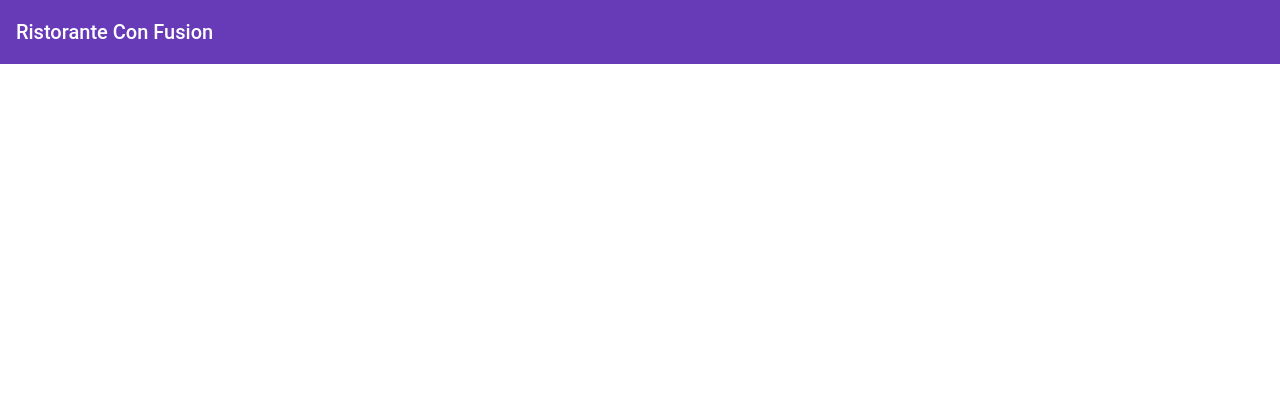
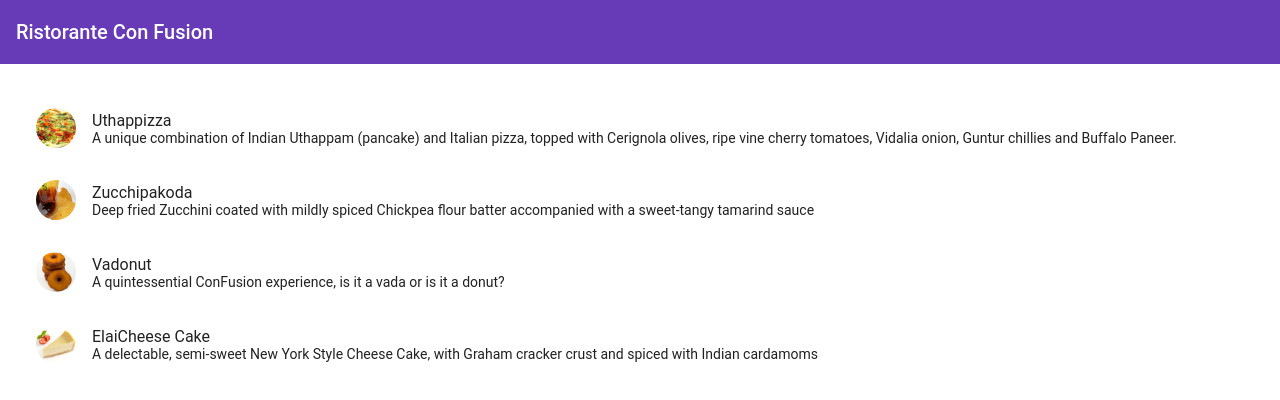
Before and after one commit to dravel04/conFusion, an Angular app: page / in a window 1280 px wide. Shown: the top 400 px of the page. Built offline with nearby package versions, Linux system fonts and the light colour scheme.

Commit message:
Create a first view of our app: some picture with info as list

```diff
--- a/src/app/app.component.html
+++ b/src/app/app.component.html
@@ -1 +1,3 @@
 <mat-toolbar color="primary"> <span>Ristorante Con Fusion</span> </mat-toolbar>
+
+<app-menu></app-menu>
--- a/src/app/app.module.ts
+++ b/src/app/app.module.ts
@@ -2,6 +2,7 @@
 import { NgModule } from '@angular/core';
 import { BrowserAnimationsModule } from '@angular/platform-browser/animations';
 import { MatToolbarModule } from '@angular/material/toolbar';
+import { MatListModule } from '@angular/material/list';
 import { FlexLayoutModule } from '@angular/flex-layout';
 
 import { AppComponent } from './app.component';
@@ -17,6 +18,7 @@
     BrowserModule,
     BrowserAnimationsModule,
     MatToolbarModule,
+    MatListModule,
     FlexLayoutModule
   ],
   providers: [],
--- a/src/app/menu/menu.component.html
+++ b/src/app/menu/menu.component.html
@@ -1 +1,15 @@
-<p>menu works!</p>
+<div class="container"
+    fxLayout="column"
+    fxLayoutGap="10px">
+
+    <mat-list fxFlex>
+        <mat-list-item *ngFor="let dish of dishes">
+            <img matListAvatar src={{dish.image}} alt={{dish.name}}>
+            <h1 matLine> {{dish.name}} </h1>
+            <p matLine>
+                <span> {{dish.description}} </span>
+            </p>
+        </mat-list-item>
+    </mat-list>
+
+</div>
--- a/src/app/menu/menu.component.ts
+++ b/src/app/menu/menu.component.ts
@@ -1,4 +1,5 @@
 import { Component, OnInit } from '@angular/core';
+import { Dish } from '../shared/dish';
 
 @Component({
   selector: 'app-menu',
@@ -7,6 +8,50 @@
 })
 export class MenuComponent implements OnInit {
 
+  dishes: Dish[] = [
+    {
+      id: '0',
+      name: 'Uthappizza',
+      image: '/assets/images/uthappizza.png',
+      category: 'mains',
+      featured: true,
+      label: 'Hot',
+      price: '4.99',
+      // tslint:disable-next-line:max-line-length
+      description: 'A unique combination of Indian Uthappam (pancake) and Italian pizza, topped with Cerignola olives, ripe vine cherry tomatoes, Vidalia onion, Guntur chillies and Buffalo Paneer.'
+    },
+    {
+      id: '1',
+      name: 'Zucchipakoda',
+      image: '/assets/images/zucchipakoda.png',
+      category: 'appetizer',
+      featured: false,
+      label: '',
+      price: '1.99',
+      description: 'Deep fried Zucchini coated with mildly spiced Chickpea flour batter accompanied with a sweet-tangy tamarind sauce'
+    },
+    {
+      id: '2',
+      name: 'Vadonut',
+      image: '/assets/images/vadonut.png',
+      category: 'appetizer',
+      featured: false,
+      label: 'New',
+      price: '1.99',
+      description: 'A quintessential ConFusion experience, is it a vada or is it a donut?'
+    },
+    {
+      id: '3',
+      name: 'ElaiCheese Cake',
+      image: '/assets/images/elaicheesecake.png',
+      category: 'dessert',
+      featured: false,
+      label: '',
+      price: '2.99',
+      description: 'A delectable, semi-sweet New York Style Cheese Cake, with Graham cracker crust and spiced with Indian cardamoms'
+    }
+   ];
+
   constructor() { }
 
   ngOnInit(): void {
--- /dev/null
+++ b/src/app/shared/dish.ts
@@ -0,0 +1,10 @@
+export class Dish {
+    id: string;
+    name: string;
+    image: string;
+    category: string;
+    featured: boolean;
+    label: string;
+    price: string;
+    description: string;
+}
--- a/src/styles.scss
+++ b/src/styles.scss
@@ -9,3 +9,8 @@
   font-family: Roboto, sans-serif;
 
 }
+
+.container {
+  margin: 20px;
+  display: flex;
+}
```
